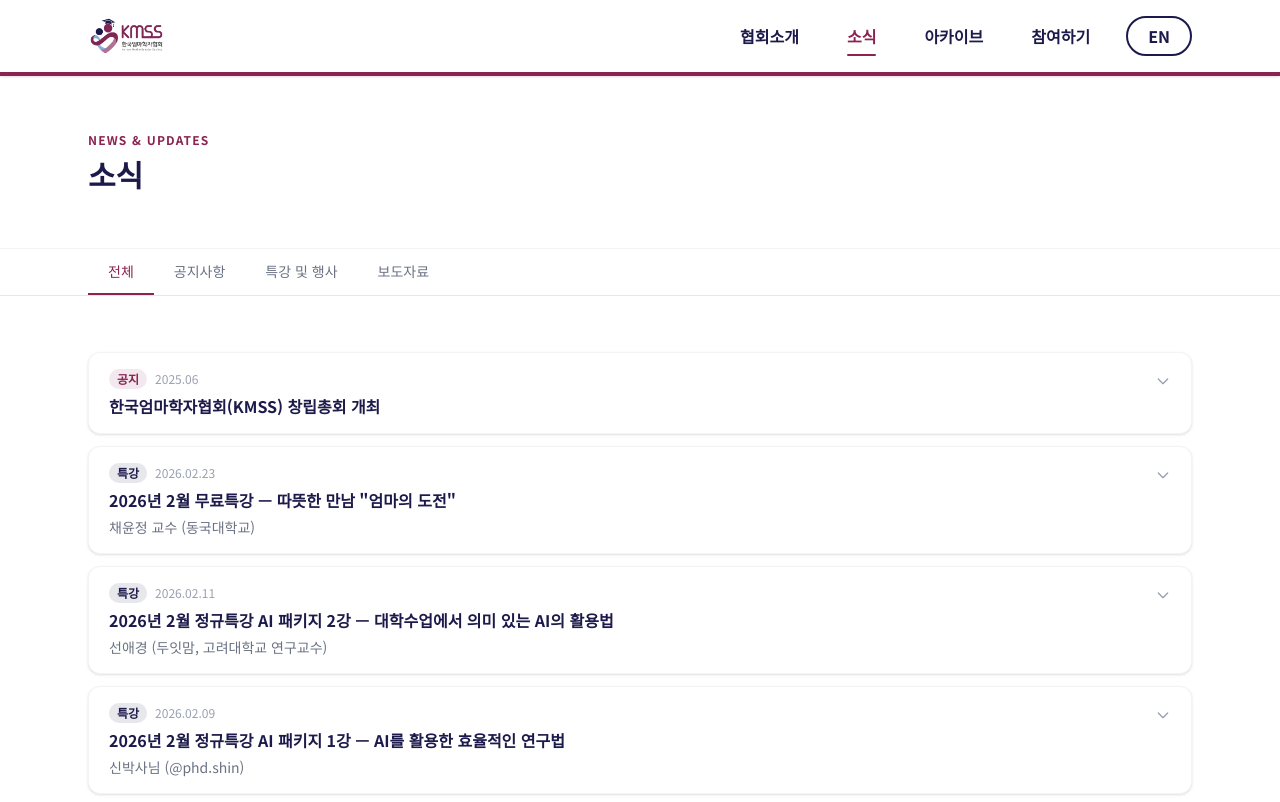
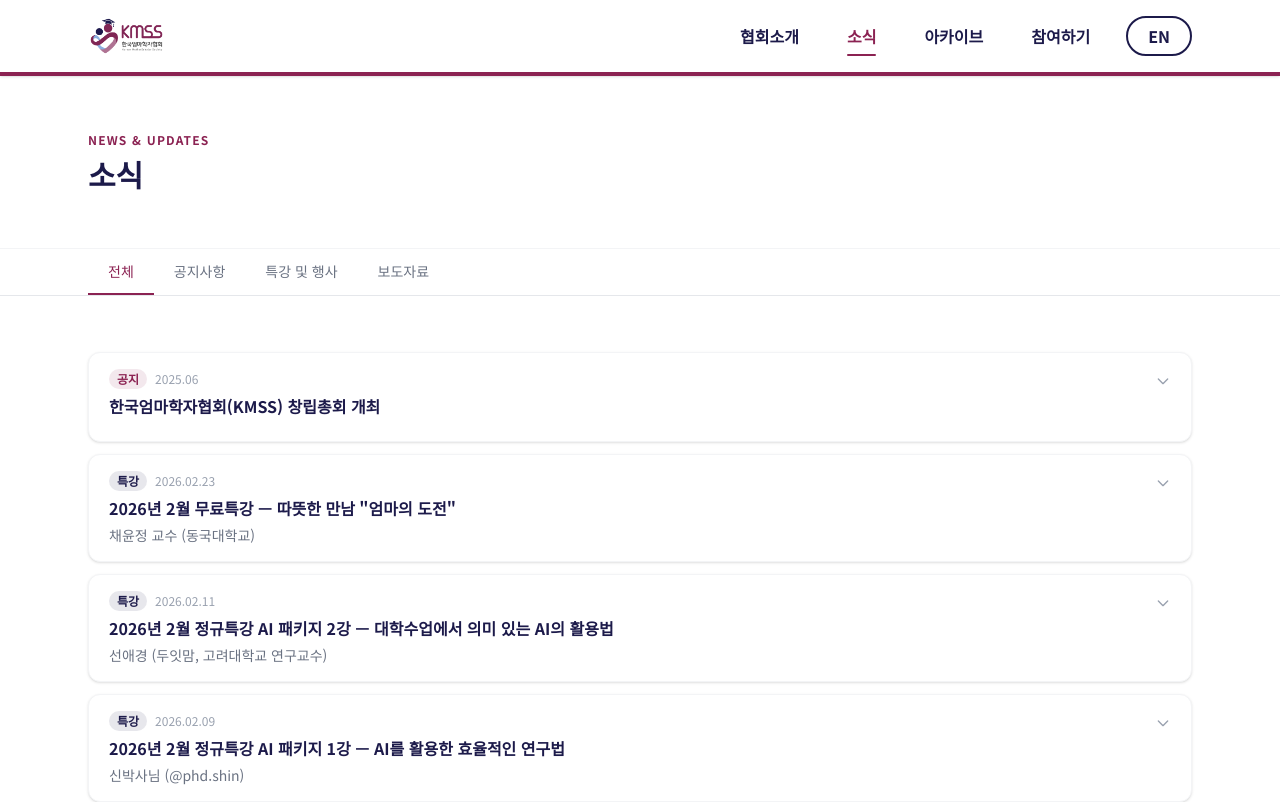
Before and after one commit to aekyoung21-ai/kmss-website, a Next.js app: page /news in a window 1280 px wide. Shown: the top 802 px of the page. Built offline with nearby package versions, Linux system fonts and the light colour scheme.

Commit message:
fix: news card 접힌 높이 통일 (min-h-[5.5rem])

```diff
--- a/app/news/page.tsx
+++ b/app/news/page.tsx
@@ -171,7 +171,7 @@ export default function NewsPage() {
                 {/* 항상 보이는 헤더 */}
                 <button
                   onClick={() => setExpandedIndex(isOpen ? null : idx)}
-                  className="w-full text-left px-5 py-4 flex items-start justify-between gap-4 cursor-pointer"
+                  className="w-full text-left px-5 py-4 flex items-start justify-between gap-4 cursor-pointer min-h-[5.5rem]"
                 >
                   <div className="flex flex-col gap-1.5 flex-1 min-w-0">
                     <div className="flex items-center gap-2">
```
